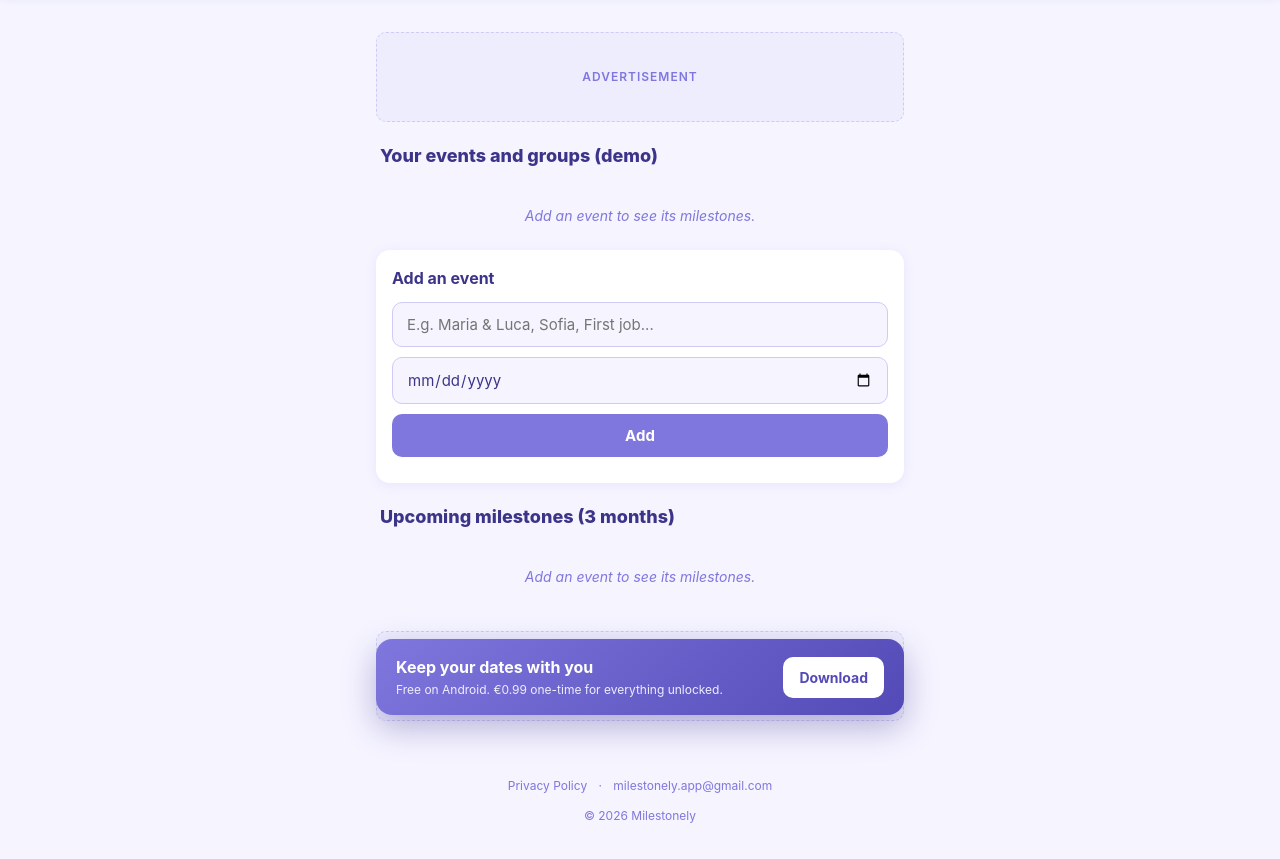
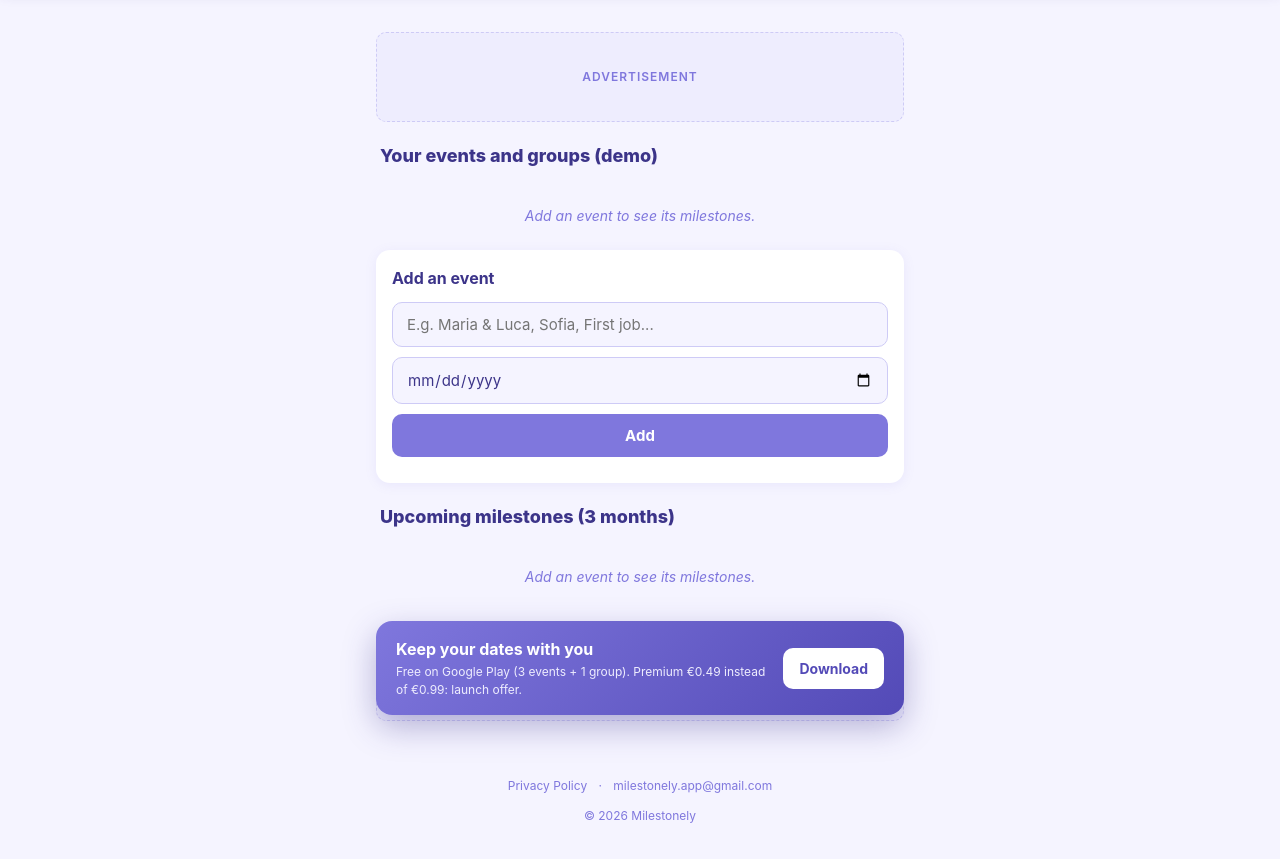
Before and after one commit to mjf76/milestonely-site, a plain HTML site: page index.html in a window 1280 px wide. Shown: the part 69-928 px from the top of the page. Drawn offline with Linux system fonts and the light colour scheme.

Commit message:
Add files via upload

```diff
--- a/index.html
+++ b/index.html
@@ -4,7 +4,7 @@
   <meta charset="UTF-8" />
   <meta name="viewport" content="width=device-width, initial-scale=1.0" />
   <title>Milestonely — Ogni momento ha una sua festa</title>
-  <meta name="description" content="Calcola le tue prossime cifre tonde: 1000 giorni, 500 settimane, 10.000 ore. Prova la demo e scarica l'app." />
+  <meta name="description" content="Calcola le tue prossime cifre tonde: 1000 giorni, 500 settimane, 10.000 ore. Gratis su Google Play, prova la demo." />
   <link rel="icon" type="image/png" href="img/favicon.png" />
   <link rel="apple-touch-icon" href="img/icon.png" />
 
@@ -314,7 +314,7 @@
     <strong data-i18n="ctaTitle">Tieni con te le tue date</strong>
     <small data-i18n="ctaSub">App gratuita su Android. 0,99 € una tantum per tutto sbloccato.</small>
   </div>
-  <a href="#" id="play-link" onclick="event.preventDefault(); alert(getText('ctaSoon'));" data-i18n="ctaBtn">Scarica</a>
+  <a href="https://play.google.com/store/apps/details?id=app.milestonely" id="play-link" data-i18n="ctaBtn">Scarica</a>
 </div>
 
 <!-- Dialog dettaglio evento -->
@@ -341,9 +341,9 @@
       emptyState: 'Aggiungi un evento per vedere le sue cifre tonde.',
       limitMsg: 'Demo limitata a 2 eventi e ricreata ad ogni refresh. Scarica l\'app per tenere le tue date sempre con te.',
       ctaTitle: 'Tieni con te le tue date',
-      ctaSub: 'App gratuita su Android. 0,99 € una tantum per tutto sbloccato.',
+      ctaSub: 'Gratis su Google Play (3 eventi + 1 gruppo). Premium a 0,49 € invece di 0,99 €: offerta lancio.',
       ctaBtn: 'Scarica',
-      ctaSoon: 'L\'app sta arrivando su Google Play! Torna presto.',
+      ctaSoon: 'L\'app è disponibile su Google Play!',
       closeBtn: 'Chiudi',
       privacyLink: 'Privacy Policy',
       adLabel: 'Annuncio',
@@ -374,9 +374,9 @@
       emptyState: 'Add an event to see its milestones.',
       limitMsg: 'Demo limited to 2 events and reset on refresh. Download the app to keep your dates with you.',
       ctaTitle: 'Keep your dates with you',
-      ctaSub: 'Free on Android. €0.99 one-time for everything unlocked.',
+      ctaSub: 'Free on Google Play (3 events + 1 group). Premium €0.49 instead of €0.99: launch offer.',
       ctaBtn: 'Download',
-      ctaSoon: 'The app is coming soon on Google Play! Check back soon.',
+      ctaSoon: 'The app is available on Google Play!',
       closeBtn: 'Close',
       privacyLink: 'Privacy Policy',
       adLabel: 'Advertisement',
```
